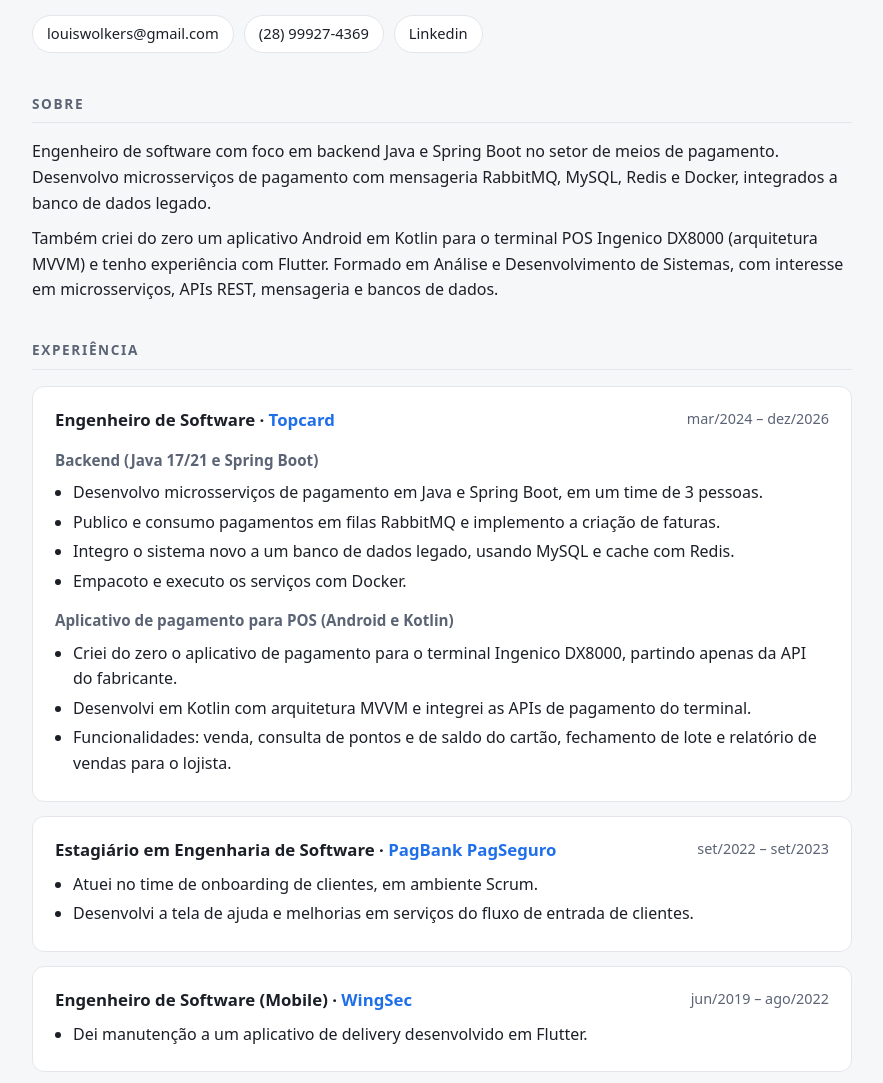
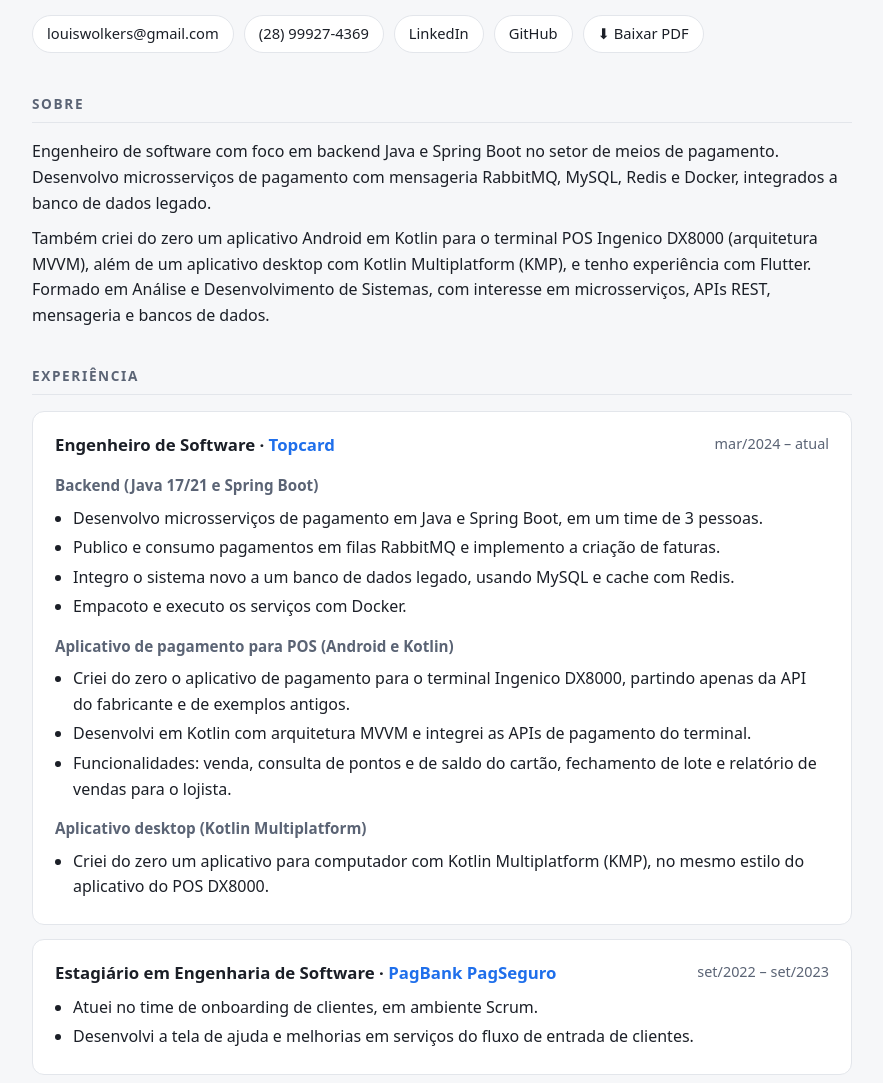
Before and after one commit to louiswolkers/louiswolkers.github.io, a plain HTML site: page index.html in a window 1280 px wide. Shown: the part 172-1255 px from the top of the page, without its empty margins (198-1081 px from the left). Drawn offline with Linux system fonts and the light colour scheme.

Commit message:
Add files via upload

```diff
--- a/index.html
+++ b/index.html
@@ -77,10 +77,9 @@
       <div class="contacts">
         <a href="mailto:louiswolkers@gmail.com">louiswolkers@gmail.com</a>
         <a href="tel:+5528999274369">(28) 99927-4369</a>
-        <a href="https://www.linkedin.com/in/louiswolkers/" target="_blank" rel="noopener">Linkedin</a>
-        <!-- Quando tiver o GitHub, descomente a linha abaixo e troque SEU-USUARIO:
-        <a href="https://github.com/SEU-USUARIO" target="_blank" rel="noopener">GitHub</a>
-        -->
+        <a href="https://www.linkedin.com/in/louiswolkers/" target="_blank" rel="noopener" data-goatcounter-click="link-linkedin">LinkedIn</a>
+        <a href="https://github.com/louiswolkers" target="_blank" rel="noopener" data-goatcounter-click="link-github">GitHub</a>
+        <a href="curriculo.pdf" class="print-hide" download="Curriculo_Louis_Wolkers.pdf" data-goatcounter-click="download-pdf" data-goatcounter-title="Download do currículo em PDF">⬇ Baixar PDF</a>
       </div>
     </header>
 
@@ -93,7 +92,7 @@
       </p>
       <p class="summary">
         Também criei do zero um aplicativo Android em Kotlin para o terminal POS Ingenico DX8000
-        (arquitetura MVVM) e tenho experiência com Flutter. Formado em Análise e Desenvolvimento de
+        (arquitetura MVVM), além de um aplicativo desktop com Kotlin Multiplatform (KMP), e tenho experiência com Flutter. Formado em Análise e Desenvolvimento de
         Sistemas, com interesse em microsserviços, APIs REST, mensageria e bancos de dados.
       </p>
     </section>
@@ -104,7 +103,7 @@
       <div class="job">
         <div class="job-head">
           <h3>Engenheiro de Software · <span class="company">Topcard</span></h3>
-          <span class="period">mar/2024 – dez/2026</span>
+          <span class="period">mar/2024 – atual</span>
         </div>
         <h4>Backend (Java 17/21 e Spring Boot)</h4>
         <ul>
@@ -115,9 +114,13 @@
         </ul>
         <h4>Aplicativo de pagamento para POS (Android e Kotlin)</h4>
         <ul>
-          <li>Criei do zero o aplicativo de pagamento para o terminal Ingenico DX8000, partindo apenas da API do fabricante.</li>
+          <li>Criei do zero o aplicativo de pagamento para o terminal Ingenico DX8000, partindo apenas da API do fabricante e de exemplos antigos.</li>
           <li>Desenvolvi em Kotlin com arquitetura MVVM e integrei as APIs de pagamento do terminal.</li>
           <li>Funcionalidades: venda, consulta de pontos e de saldo do cartão, fechamento de lote e relatório de vendas para o lojista.</li>
+        </ul>
+        <h4>Aplicativo desktop (Kotlin Multiplatform)</h4>
+        <ul>
+          <li>Criei do zero um aplicativo para computador com Kotlin Multiplatform (KMP), no mesmo estilo do aplicativo do POS DX8000.</li>
         </ul>
       </div>
 
@@ -164,7 +167,7 @@
       </div>
       <div class="skill-group">
         <div class="label">Mobile</div>
-        <div class="skills"><span>Android (Kotlin)</span><span>MVVM</span><span>Flutter</span><span>Dart</span></div>
+        <div class="skills"><span>Android (Kotlin)</span><span>Kotlin Multiplatform (KMP)</span><span>MVVM</span><span>Flutter</span><span>Dart</span></div>
       </div>
       <div class="skill-group">
         <div class="label">Outros</div>
@@ -183,5 +186,7 @@
 
     <footer>Hospedado no GitHub Pages</footer>
   </main>
+  <!-- Contador de visitas (GoatCounter): painel em https://louiswolkers.goatcounter.com -->
+  <script data-goatcounter="https://louiswolkers.goatcounter.com/count" async src="//gc.zgo.at/count.js"></script>
 </body>
 </html>
```
Also changed, not shown: 1 other file.
